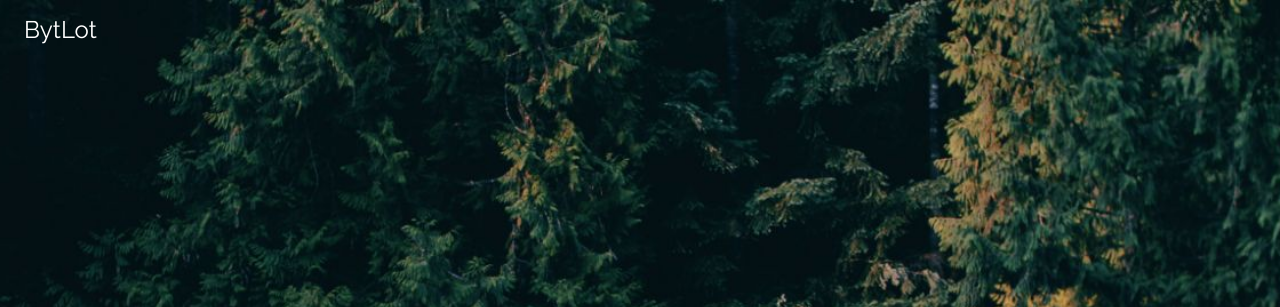
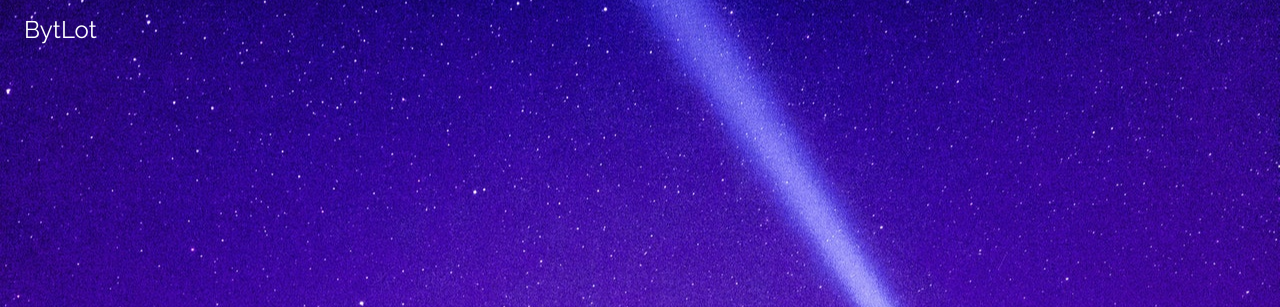
Before and after one commit to Bytlot/bytlot.githaub.io, a plain HTML site: page index.html in a window 1280 px wide. Shown: the top 307 px of the page. Drawn offline with Linux system fonts and the light colour scheme.

Commit message:
change background

```diff
--- a/index.html
+++ b/index.html
@@ -12,14 +12,15 @@
 <link rel="manifest" href="/favicon_io/site.webmanifest">
 <script src="/js/scripts.js"></script>
 <style>
+
 body,h1 {font-family: "Raleway", sans-serif}
 body, html {height: 100%}
 .bgimg {
-  background-image: url('/img/forestbridge.jpg');
+  background-image: url('/img/space.jpg');
   min-height: 100%;
   background-position: center;
   background-size: cover;
-}
+
 </style>
 <!-- Global site tag (gtag.js) - Google Analytics -->
 <script async src="https://www.googletagmanager.com/gtag/js?id=UA-115293796-3"></script>
```
Also changed, not shown: img/space.jpg (added), 1 other file.
